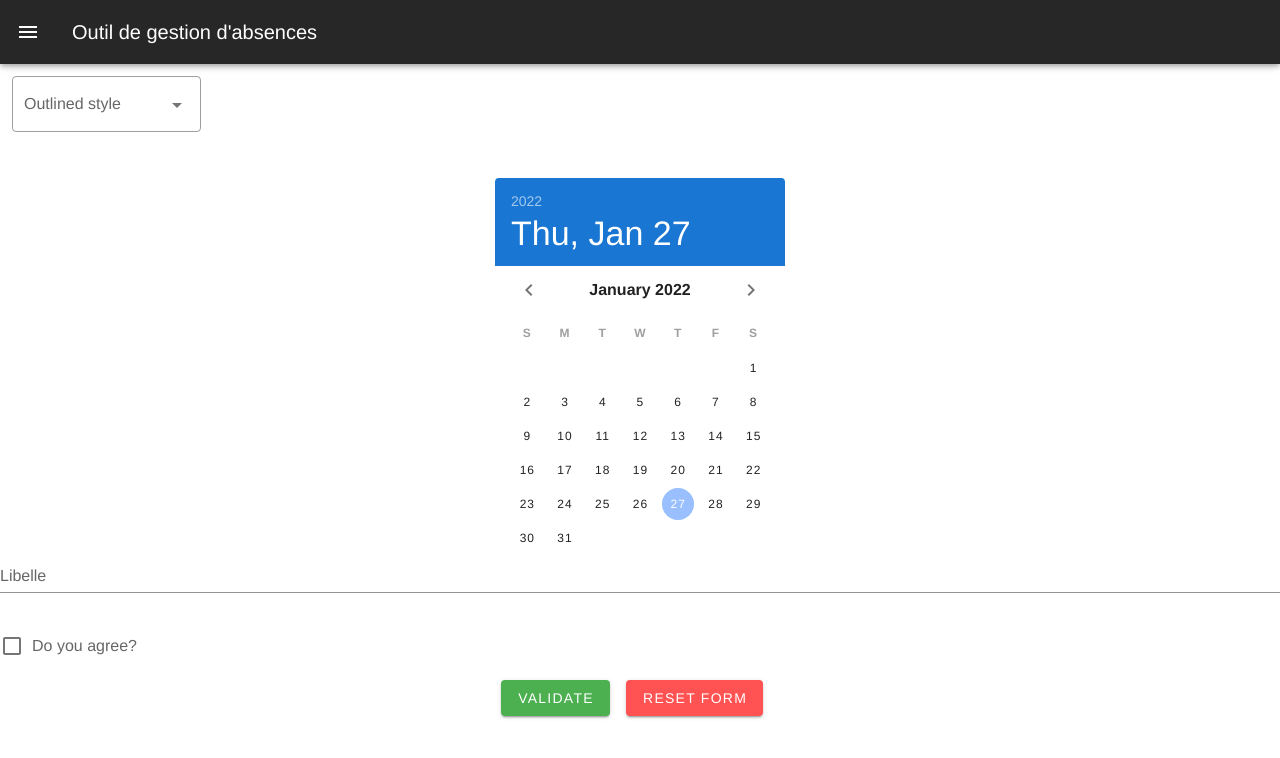
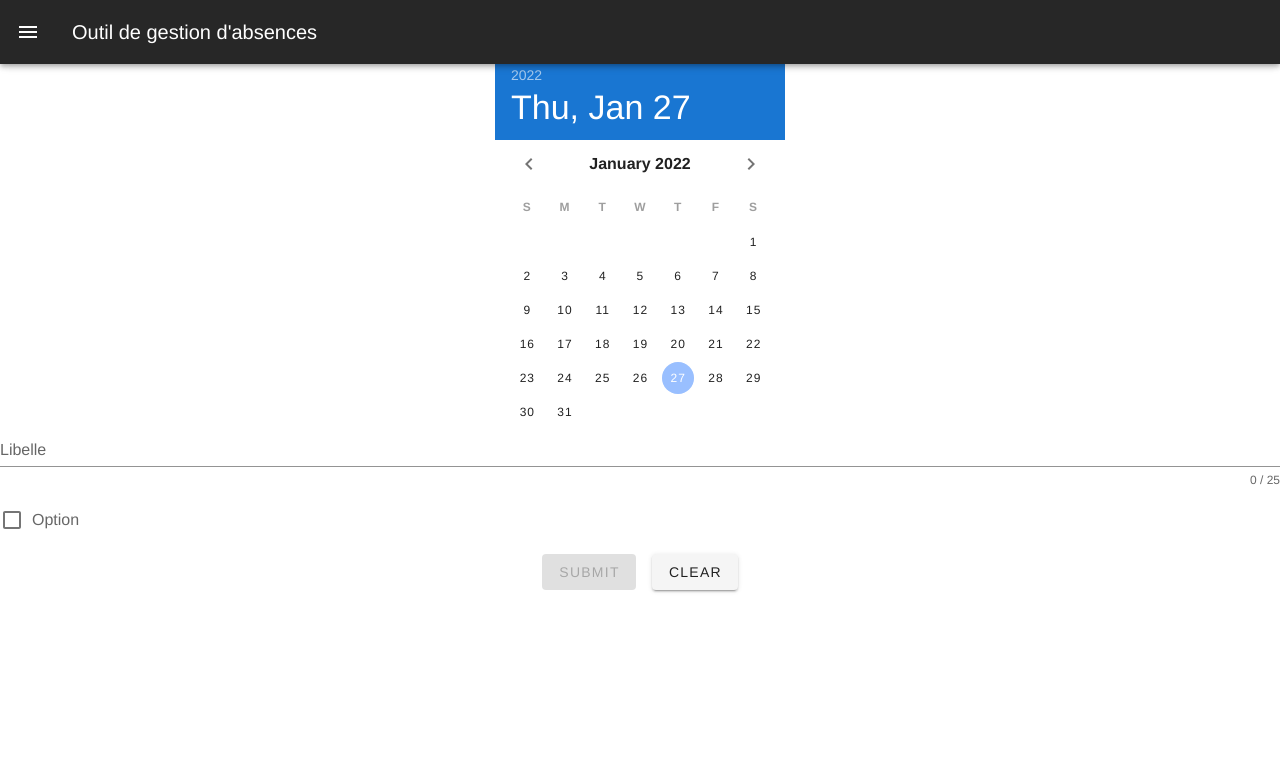
Before and after one commit to ryudelapampa/projet_final_front, a Vue app: page /ajoutferie in a window 1280 px wide. Shown: the top 758 px of the page. Built offline with nearby package versions, Linux system fonts and the light colour scheme.

Commit message:
Ajout des 2 formulaire d'ajout
Jour ferie / rtt employeur + ajout fichier urlApi.js dans " Services "

```diff
--- /dev/null
+++ b/src/modeles/Absence.js
@@ -0,0 +1,15 @@
+export default class Absence {
+    dateJour =""
+    libelle =""
+    duree =""
+    statut ="INITIALE"
+    type =""
+
+    constructor(dateJour,libelle,duree,type) {
+        this.dateJour = dateJour;
+        this.libelle = libelle;
+        this.duree = duree;
+        this.type = type;
+    }
+
+}
--- a/src/services/AbsenceApi.js
+++ b/src/services/AbsenceApi.js
@@ -1,6 +1,7 @@
 import axios from "axios";
+import urlApi from './urlApi.js'
 
-const url = 'http://localhost:8590/api/absence'
+const url = urlApi.data().urlGet+"/absence"
 
 export default class AbsenceApi {
 
@@ -21,7 +22,7 @@ export default class AbsenceApi {
     }
 
     static add(absence) {
-        return axios.post(absence)
+        return axios.post(url,absence)
     }
 
     static update(id,absence) {
--- a/src/services/CollaborateurApi.js
+++ b/src/services/CollaborateurApi.js
@@ -1,6 +1,7 @@
 import axios from "axios";
+import urlApi from './urlApi.js'
 
-const url ='http://localhost:8590/api/collaborateur'
+const url = urlApi.data().urlGet+"/collaborateur"
 
 export default class CollaborateurApi {
 
@@ -17,7 +18,7 @@ export default class CollaborateurApi {
     }
 
     static add(collaborateur) {
-        return axios.post(collaborateur)
+        return axios.post(url+collaborateur)
     }
 
     static update(id,collaborateur) {
--- a/src/services/JourFerieApi.js
+++ b/src/services/JourFerieApi.js
@@ -1,6 +1,7 @@
 import axios from "axios";
+import urlApi from './urlApi.js'
 
-const url ='http://localhost:8590/api/jourferie'
+const url = urlApi.data().urlGet+"/jourferie"
 
 export default class JourFerieApi {
     static gettAll() {
--- a/src/services/ServiceApi.js
+++ b/src/services/ServiceApi.js
@@ -1,6 +1,7 @@
 import axios from "axios";
+import urlApi from './urlApi.js'
 
-const url = 'http://localhost:8590/api/service'
+const url = urlApi.data().urlGet+"/service"
 
 export default class ServiceApi {
 
@@ -17,7 +18,7 @@ export default class ServiceApi {
     }
 
     static add(service) {
-        return axios.post(service)
+        return axios.post(url+service)
     }
 
     static update(id,service) {
--- /dev/null
+++ b/src/services/urlApi.js
@@ -0,0 +1,10 @@
+export const urlGet = 'http://localhost:8590/api'
+
+export default {
+    name: 'urlApi',
+    data() {
+        return {
+            urlGet
+        }
+    },
+}
--- a/src/views/FormulaireAjoutFerie.vue
+++ b/src/views/FormulaireAjoutFerie.vue
@@ -1,47 +1,67 @@
 <template>
-    <div>
-        <v-col class="d-flex" cols="12" sm="2">
-            <v-select :items="choixType" label="Outlined style" outlined></v-select>
-        </v-col>
-        <h1>{{items}} </h1>
-        <v-form ref="form" v-model="valid" lazy-validation>
+  <validation-observer ref="observer" v-slot="{ invalid }">
+    <form @submit.prevent="submit">
+      <validation-provider v-slot="{ errors }" name="datePicker" rules="required">
         <v-row justify="center">
-                <v-date-picker v-model="picker"></v-date-picker>
+          <v-date-picker v-model="datePicker" :error-messages="errors" required></v-date-picker>
         </v-row>
-            <v-text-field v-model="libelle" :rules="libelleRules" label="Libelle" required ></v-text-field>
-            <v-checkbox v-model="checkbox" :rules="[v => !!v || 'You must agree to continue!']" label="Do you agree?" required></v-checkbox>
-            <v-btn :disabled="!valid" color="success" class="mr-4" @click="validate"> Validate </v-btn>
-            <v-btn color="error" class="mr-4" @click="reset"> Reset Form </v-btn>
-        </v-form>
-    </div>
+      </validation-provider>
+      <validation-provider v-slot="{ errors }" name="libelle" rules="required|max:25">
+        <v-text-field v-model="libelle" :counter="25" :error-messages="errors" label="Libelle" required></v-text-field>
+      </validation-provider>
+      <validation-provider v-slot="{ errors }" rules="required" name="checkbox">
+        <v-checkbox v-model="checkbox" :error-messages="errors" value="1" label="Option" type="checkbox" required></v-checkbox>
+      </validation-provider>
+      <v-btn class="mr-4" type="submit" :disabled="invalid"> submit </v-btn>
+      <v-btn @click="clear"> clear </v-btn>
+    </form>
+  </validation-observer>
 </template>
 
 <script>
-    import JourFerieApi from "../services/JourFerieApi";
-    import JourFerie from "../modeles/JourFerie";
-    import router from "../router";
+    import JourFerieApi from '../services/JourFerieApi'
+    import JourFerie from '../modeles/JourFerie'
+    import router from '../router'
+    import { required, max, regex } from 'vee-validate/dist/rules'
+    import { extend, ValidationObserver, ValidationProvider, setInteractionMode } from 'vee-validate'
+
+    setInteractionMode('eager')
+    extend('required', {
+        ...required,
+        message: '{_field_} can not be empty',
+    })
+    extend('max', {
+        ...max,
+        message: '{_field_} may not be greater than {length} characters',
+    })
+    extend('regex', {
+        ...regex,
+        message: '{_field_} {_value_} does not match {regex}',
+    })
 
     export default {
-        name: "formulaireajoutferie",
-        data() {
-            return {
-                picker: (new Date(Date.now() - (new Date()).getTimezoneOffset() * 60000)).toISOString().substr(0, 10),
-                valid: true,
+        name:"formulaireajoutferie",
+        components: {
+        ValidationProvider,
+        ValidationObserver,
+        },
+        data: () => ({
+            datePicker: (new Date(Date.now() - (new Date()).getTimezoneOffset() * 60000)).toISOString().substr(0, 10),
             libelle: '',
-                libelleRules: [
-                    v => !!v || 'Le libelle est obligatoire',
-                ],
-                checkbox: false,
-            }
-        },
+            checkbox: null,
+        }),
+
         methods: {
-            validate () {
-                this.$refs.form.validate()
-                JourFerieApi.add(new JourFerie(this.picker,this.libelle));
+        submit () {
+            this.$refs.observer.validate();
+            JourFerieApi.add(new JourFerie(this.datePicker,this.libelle));
             router.push("/")
         },
-            reset () {
-                this.$refs.form.reset()
+        clear () {
+            this.datePicker = ''
+            this.libelle = ''
+            this.checkbox = null
+            this.$refs.observer.reset()
         },
         },
     }
--- a/src/views/FormulaireAjoutRttEmployeur.vue
+++ b/src/views/FormulaireAjoutRttEmployeur.vue
@@ -1,14 +1,20 @@
 <template>
   <validation-observer ref="observer" v-slot="{ invalid }">
     <form @submit.prevent="submit">
-      <validation-provider v-slot="{ errors }" name="Name" rules="required|max:10">
-        <v-text-field v-model="name" :counter="10" :error-messages="errors" label="Name" required></v-text-field>
+      <validation-provider v-slot="{ errors }" name="datePicker" rules="required">
+        <v-row justify="center">
+          <v-date-picker v-model="datePicker" :error-messages="errors" required></v-date-picker>
+        </v-row>
       </validation-provider>
-
+      <validation-provider v-slot="{ errors }" name="duree" rules="required|max:10">
+        <v-text-field v-model="duree" :counter="10" :error-messages="errors" label="Durée" required></v-text-field>
+      </validation-provider>
+      <validation-provider v-slot="{ errors }" name="libelle" rules="required|max:25">
+        <v-text-field v-model="libelle" :counter="25" :error-messages="errors" label="Libelle" required></v-text-field>
+      </validation-provider>
       <validation-provider v-slot="{ errors }" rules="required" name="checkbox">
         <v-checkbox v-model="checkbox" :error-messages="errors" value="1" label="Option" type="checkbox" required></v-checkbox>
       </validation-provider>
-
       <v-btn class="mr-4" type="submit" :disabled="invalid"> submit </v-btn>
       <v-btn @click="clear"> clear </v-btn>
     </form>
@@ -16,26 +22,25 @@
 </template>
 
 <script>
+  import AbsenceApi from '../services/AbsenceApi'
   import { required, max, regex } from 'vee-validate/dist/rules'
   import { extend, ValidationObserver, ValidationProvider, setInteractionMode } from 'vee-validate'
+  import Absence from '../modeles/Absence'
+  import router from '../router'
 
   setInteractionMode('eager')
-
   extend('required', {
     ...required,
     message: '{_field_} can not be empty',
   })
-
   extend('max', {
     ...max,
     message: '{_field_} may not be greater than {length} characters',
   })
-
   extend('regex', {
     ...regex,
     message: '{_field_} {_value_} does not match {regex}',
   })
-
 
   export default {
     name:"formulaireajoutrttemployeur",
@@ -44,28 +49,22 @@
       ValidationObserver,
     },
     data: () => ({
-      name: '',
-      phoneNumber: '',
-      email: '',
-      select: null,
-      items: [
-        'Item 1',
-        'Item 2',
-        'Item 3',
-        'Item 4',
-      ],
+      datePicker: (new Date(Date.now() - (new Date()).getTimezoneOffset() * 60000)).toISOString().substr(0, 10),
+      duree: '',
+      libelle: '',
       checkbox: null,
     }),
 
     methods: {
       submit () {
-        this.$refs.observer.validate()
+        this.$refs.observer.validate();
+        AbsenceApi.add(new Absence(this.datePicker, this.libelle, this.duree,'RTT_EMPLOYEUR'));
+        router.push("/")
       },
       clear () {
-        this.name = ''
-        this.phoneNumber = ''
-        this.email = ''
-        this.select = null
+        this.datePicker = ''
+        this.duree = ''
+        this.libelle = ''
         this.checkbox = null
         this.$refs.observer.reset()
       },
--- a/src/views/JoursFeries.vue
+++ b/src/views/JoursFeries.vue
@@ -2,6 +2,7 @@
   <div>
     <h1>{{ $t("holidays.title") }}</h1>
     <v-btn id="switchTab" v-on:click="changeTab" color="primary" elevation="2" >Tableau des RTT employeurs</v-btn>
+
     <table v-show="ferie">
       <thead>
         <th>{{ $t("table.date") }}</th>
@@ -22,7 +23,7 @@
           </td>
         </tr>
       </tbody>
-      <router-link to="/ajoutrttemployeur">
+      <router-link to="/ajoutferie">
         <v-btn v-show="administrateur" color="primary" elevation="2">Ajouter</v-btn>
       </router-link>
 
@@ -51,7 +52,7 @@
             </td>
           </tr>
       </tbody>
-      <router-link to="/ajoutferie">
+      <router-link to="/ajoutrttemployeur">
         <v-btn v-show="administrateur" color="primary" elevation="2">Ajouter</v-btn>
       </router-link>
     </table>
@@ -70,7 +71,7 @@
         listAbsence : [],
         ferie : true,
         rttemployeur: false,
-        administrateur: true,
+        administrateur: false,
       }
     },
     mounted() {
```
Lines whose indentation alone changed are shown as unchanged.
